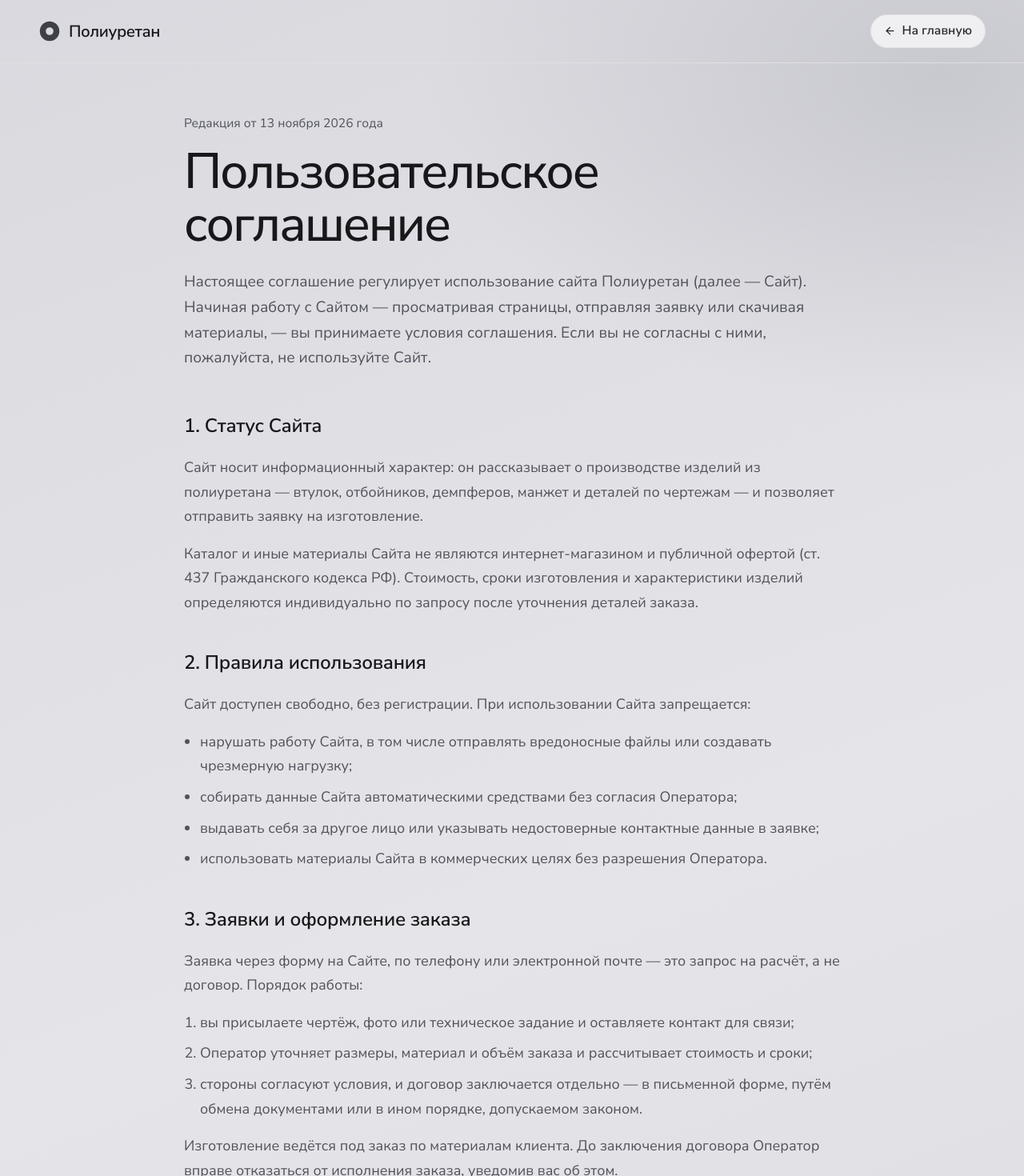
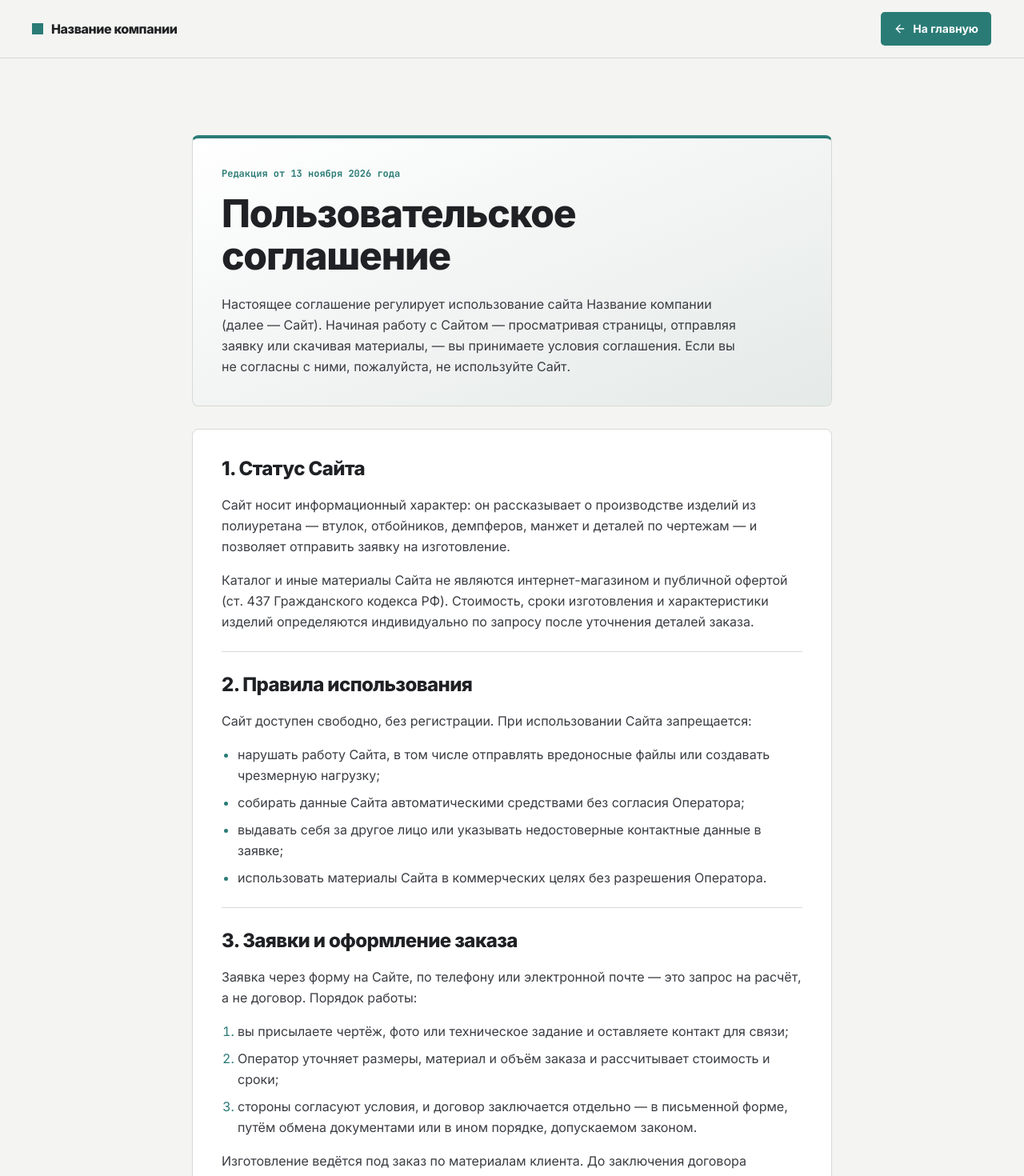
Before and after one commit to raiselfg/poli-front, a Next.js app in the folder apps/web/: page /terms in a window 1280 px wide. Shown: the top 1470 px of the page at 80% size. Built offline with nearby package versions, Linux system fonts and the light colour scheme.

Commit message:
mock name for company

```diff
--- a/apps/web/app/(legal)/_components/legal-document.tsx
+++ b/apps/web/app/(legal)/_components/legal-document.tsx
@@ -1,8 +1,20 @@
 import type { ReactNode } from 'react';
+import { cn } from '@workspace/ui/lib/utils';
 import { legalUpdatedAt } from '@/lib/legal';
+import { wrap } from '../../_components/landing-styles';
 
-export const legalProseClassName =
-  'mt-12 space-y-10 text-[length:calc(15px*var(--text-scale))] leading-[1.7] text-zinc-600 max-[700px]:mt-9 max-[700px]:space-y-8 max-[700px]:text-[length:calc(14px*var(--text-scale))] [&_section]:space-y-4 [&_h2]:text-[length:calc(20px*var(--text-scale))] [&_h2]:font-semibold [&_h2]:tracking-[-0.01em] [&_h2]:text-zinc-900 max-[700px]:[&_h2]:text-[length:calc(18px*var(--text-scale))] [&_h3]:text-[length:calc(16px*var(--text-scale))] [&_h3]:font-semibold [&_h3]:text-zinc-900 [&_a]:font-medium [&_a]:text-zinc-800 [&_a]:underline [&_a]:decoration-zinc-400 [&_a]:underline-offset-4 [&_a:hover]:decoration-zinc-800 [&_ul]:list-disc [&_ul]:space-y-2 [&_ul]:pl-5 [&_ol]:list-decimal [&_ol]:space-y-2 [&_ol]:pl-5 [&_strong]:font-semibold [&_strong]:text-zinc-900 [&_table]:w-full [&_table]:border-collapse [&_table]:text-[length:calc(13px*var(--text-scale))] [&_table]:leading-[1.55] [&_th]:border [&_th]:border-zinc-300 [&_th]:bg-zinc-100 [&_th]:px-3 [&_th]:py-2.5 [&_th]:text-left [&_th]:font-semibold [&_th]:text-zinc-900 [&_td]:border [&_td]:border-zinc-300 [&_td]:px-3 [&_td]:py-2.5 [&_td]:align-top';
+const documentLinks =
+  '[&_a]:text-landing-accent [&_a]:font-semibold [&_a]:underline [&_a]:underline-offset-4 [&_a:hover]:text-ink';
+
+const legalProse = cn(
+  'rounded-panel border-line bg-surface text-ink-muted mt-5 border px-5 py-6 leading-relaxed wrap-anywhere sm:mt-7 sm:px-9 sm:py-8',
+  '[&>section+section]:border-line [&>section]:space-y-4 [&>section+section]:mt-6 [&>section+section]:border-t [&>section+section]:pt-6',
+  '[&_h2]:text-ink [&_h2]:tracking-heading [&_h2]:text-xl [&_h2]:leading-snug [&_h2]:font-extrabold sm:[&_h2]:text-2xl',
+  '[&_h3]:text-ink [&_h3]:text-lg [&_h3]:leading-snug [&_h3]:font-bold',
+  '[&_ol]:list-decimal [&_ol]:space-y-2 [&_ol]:pl-5 [&_ul]:list-disc [&_ul]:space-y-2 [&_ul]:pl-5',
+  '[&_li::marker]:text-landing-accent [&_strong]:text-ink [&_strong]:font-bold',
+  documentLinks
+);
 
 export function LegalDocument({
   title,
@@ -14,17 +26,23 @@ export function LegalDocument({
   children: ReactNode;
 }) {
   return (
-    <article className="mx-auto w-[min(100%-96px,820px)] py-[64px] max-[900px]:w-[min(100%-48px,820px)] max-[700px]:w-[calc(100%-36px)] max-[700px]:py-[44px]">
-      <p className="text-[length:calc(13px*var(--text-scale))] text-zinc-600">
-        Редакция от {legalUpdatedAt}
-      </p>
-      <h1 className="mt-4 text-[length:calc(clamp(32px,4.6vw,52px)*var(--text-scale))] leading-[1.05] font-medium tracking-[-0.035em] wrap-anywhere hyphens-auto text-zinc-900">
-        {title}
-      </h1>
-      <div className="mt-6 text-[length:calc(16px*var(--text-scale))] leading-[1.65] text-zinc-600 max-[700px]:text-[length:calc(15px*var(--text-scale))]">
-        {lead}
+    <article className={`${wrap} py-section`}>
+      <div className="mx-auto max-w-[50rem]">
+        <header className="rounded-panel border-line border-t-landing-accent from-surface to-landing-accent/8 border border-t-4 bg-linear-to-br px-5 py-6 sm:px-9 sm:py-9">
+          <p className="text-landing-accent font-mono text-xs font-bold">
+            Редакция от {legalUpdatedAt}
+          </p>
+          <h1 className="tracking-heading mt-4 text-[clamp(1.625rem,4.5vw,3rem)] leading-[1.1] font-extrabold text-balance wrap-anywhere">
+            {title}
+          </h1>
+          <div
+            className={`text-ink-muted mt-5 max-w-prose leading-relaxed ${documentLinks}`}
+          >
+            {lead}
+          </div>
+        </header>
+        <div className={legalProse}>{children}</div>
       </div>
-      <div className={legalProseClassName}>{children}</div>
     </article>
   );
 }
--- a/apps/web/app/(legal)/_components/legal-footer.tsx
+++ b/apps/web/app/(legal)/_components/legal-footer.tsx
@@ -1,25 +1,26 @@
 import Link from 'next/link';
 import { copyrightYear, legalLinks, operator } from '@/lib/legal';
+import { wrap } from '../../_components/landing-styles';
 
 export function LegalFooter() {
   return (
-    <footer className="border-t border-zinc-300 py-8">
-      <div className="mx-auto w-[min(100%-96px,1320px)] max-[900px]:w-[min(100%-48px,1320px)] max-[700px]:w-[calc(100%-36px)]">
+    <footer className="border-line bg-surface border-t py-7 sm:py-8">
+      <div className={wrap}>
         <nav
           aria-label="Юридическая информация"
-          className="flex flex-wrap gap-x-6 gap-y-2 text-[length:calc(12px*var(--text-scale))] font-medium text-zinc-700 max-[700px]:text-[length:calc(11px*var(--text-scale))]"
+          className="text-ink flex flex-wrap gap-x-6 gap-y-3 text-sm font-semibold"
         >
           {legalLinks.map((link) => (
             <Link
               key={link.href}
               href={link.href}
-              className="transition-colors hover:text-zinc-950 focus-visible:text-zinc-950"
+              className="landing-link decoration-landing-accent hover:text-landing-accent underline underline-offset-4"
             >
               {link.label}
             </Link>
           ))}
         </nav>
-        <p className="mt-4 text-[length:calc(11px*var(--text-scale))] leading-[1.6] text-zinc-600">
+        <p className="text-ink-muted mt-4 max-w-prose text-sm leading-relaxed">
           © {copyrightYear} {operator.name} · {operator.city}. Информация на
           сайте носит справочный характер и не является публичной офертой (ст.
           437 ГК РФ).
--- a/apps/web/app/(legal)/_components/legal-header.tsx
+++ b/apps/web/app/(legal)/_components/legal-header.tsx
@@ -1,32 +1,28 @@
 import Link from 'next/link';
 import { ArrowLeft } from 'lucide-react';
 import { operator } from '@/lib/legal';
+import { accentAction, wrap } from '../../_components/landing-styles';
 
 export function LegalHeader() {
   return (
-    <header className="border-b border-zinc-200/80">
-      <div className="mx-auto flex min-h-[78px] w-[min(100%-96px,1320px)] items-center justify-between gap-6 py-4 max-[900px]:w-[min(100%-48px,1320px)] max-[700px]:min-h-[64px] max-[700px]:w-[calc(100%-36px)]">
+    <header className="border-line border-b">
+      <div
+        className={`${wrap} min-h-header flex items-center justify-between gap-3 py-2`}
+      >
         <Link
           href="/"
-          aria-label="На главную"
-          className="flex items-center gap-2.5 text-[length:calc(17px*var(--text-scale))] leading-none font-semibold tracking-[-0.02em] text-zinc-900 transition-colors hover:text-zinc-950 max-[700px]:text-[length:calc(16px*var(--text-scale))]"
+          aria-label={`${operator.name} — на главную`}
+          className="landing-link tracking-heading flex min-w-0 items-center gap-2.5 font-extrabold wrap-anywhere"
         >
-          <svg
+          <span
             aria-hidden="true"
-            viewBox="0 0 32 32"
-            className="size-[28px] shrink-0 text-zinc-700"
-            fill="currentColor"
-          >
-            <path
-              fillRule="evenodd"
-              d="M16 2a14 14 0 1 1 0 28 14 14 0 0 1 0-28Zm0 8.5a5.5 5.5 0 1 0 0 11 5.5 5.5 0 0 0 0-11Z"
-            />
-          </svg>
+            className="size-brand-mark bg-landing-accent shrink-0"
+          />
           {operator.name}
         </Link>
         <Link
           href="/"
-          className="inline-flex items-center gap-2 rounded-full border border-zinc-200 bg-white/70 px-4 py-2 text-[length:calc(13px*var(--text-scale))] font-semibold text-zinc-800 transition-colors duration-200 hover:bg-white focus-visible:bg-white max-[700px]:px-3.5"
+          className={`${accentAction} max-[359px]:gap-1.5 max-[359px]:px-2`}
         >
           <ArrowLeft size={15} aria-hidden="true" />
           На главную
--- a/apps/web/app/(legal)/_components/operator-requisites.tsx
+++ b/apps/web/app/(legal)/_components/operator-requisites.tsx
@@ -11,16 +11,14 @@ export function OperatorRequisites() {
   ].filter((row) => row.value !== '');
 
   return (
-    <dl className="border-t border-zinc-300">
+    <dl className="rounded-panel border-line divide-line bg-bg divide-y border px-4">
       {rows.map((row) => (
         <div
           key={row.label}
-          className="grid grid-cols-[200px_minmax(0,1fr)] gap-4 border-b border-zinc-300 py-2.5 max-[700px]:grid-cols-1 max-[700px]:gap-0.5"
+          className="grid gap-1 py-3 text-sm sm:grid-cols-[10rem_minmax(0,1fr)] sm:gap-4"
         >
-          <dt className="text-[length:calc(13px*var(--text-scale))] font-semibold text-zinc-900">
-            {row.label}
-          </dt>
-          <dd className="text-[length:calc(14px*var(--text-scale))]">
+          <dt className="text-ink font-bold">{row.label}</dt>
+          <dd className="min-w-0 wrap-anywhere">
             {row.isEmail === true ? (
               <a href={`mailto:${row.value}`}>{row.value}</a>
             ) : (
--- a/apps/web/app/(legal)/layout.tsx
+++ b/apps/web/app/(legal)/layout.tsx
@@ -4,7 +4,7 @@ import { LegalHeader } from './_components/legal-header';
 
 export default function LegalLayout({ children }: { children: ReactNode }) {
   return (
-    <div className="isolate flex min-h-full flex-col bg-[radial-gradient(ellipse_70%_18%_at_92%_3%,#c8c8cf_0%,transparent_72%),var(--page-background)] font-sans text-zinc-900 [&_a:focus-visible]:outline-2 [&_a:focus-visible]:outline-offset-4 [&_a:focus-visible]:outline-zinc-700 [&_button:focus-visible]:outline-2 [&_button:focus-visible]:outline-offset-4 [&_button:focus-visible]:outline-zinc-700">
+    <div className="landing bg-bg text-ink flex min-h-dvh flex-col">
       <LegalHeader />
       <main className="flex-1">{children}</main>
       <LegalFooter />
--- a/apps/web/app/_components/site-header/site-header.tsx
+++ b/apps/web/app/_components/site-header/site-header.tsx
@@ -1,5 +1,6 @@
 import { Suspense } from 'react';
 import { ArrowUpRight } from 'lucide-react';
+import { operator } from '@/lib/legal';
 import { getContacts, getPhoneHref } from '../../_lib/contacts/contacts';
 import { accentAction, wrap } from '../landing-styles';
 import { HeaderNav } from './components/header-nav';
@@ -34,7 +35,7 @@ export function SiteHeader() {
             aria-hidden="true"
             className="size-brand-mark bg-landing-accent shrink-0"
           />
-          Название компании
+          {operator.name}
         </a>
         <HeaderNav />
         <div className="landing:flex hidden items-center justify-end gap-4">
--- a/apps/web/app/globals.css
+++ b/apps/web/app/globals.css
@@ -79,13 +79,6 @@
 }
 
 :root {
-  --page-background: linear-gradient(
-    160deg,
-    #d9d9df 0%,
-    #e5e5e9 38%,
-    #dbdbe1 68%,
-    #d0d0d6 100%
-  );
   --text-scale: 1.2;
   --text-xs: calc(0.75rem * var(--text-scale));
   --text-sm: calc(0.875rem * var(--text-scale));
--- a/apps/web/lib/legal.ts
+++ b/apps/web/lib/legal.ts
@@ -3,7 +3,7 @@
 // персональных данных должна идентифицировать оператора (ст. 18.1 152-ФЗ).
 // Пустые поля не выводятся на страницах, заполненные — появляются автоматически.
 export const operator = {
-  name: 'Полиуретан',
+  name: 'Название компании',
   inn: '',
   ogrn: '',
   address: '',
```
